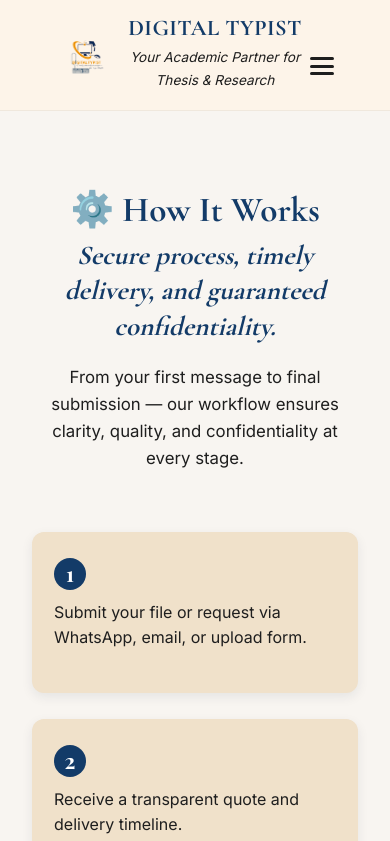
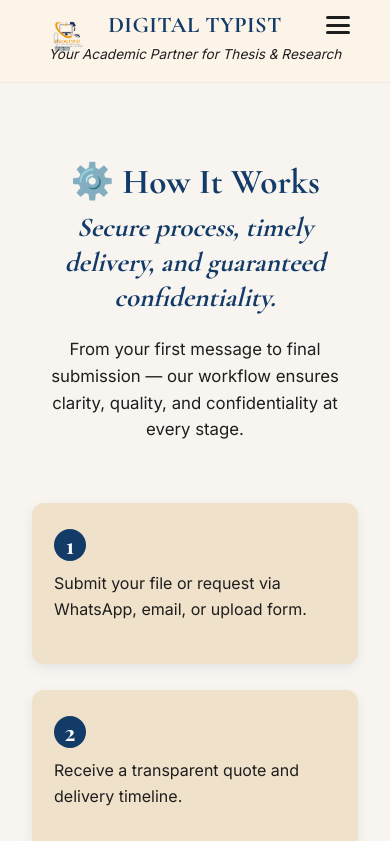
Before and after one commit to digital-typist/digital-typist-lts, a Next.js app: page /process in a window 390 px wide. Shown: the top 841 px of the page. Built offline with nearby package versions, Linux system fonts and the light colour scheme.

Commit message:
Update header.css

```diff
--- a/src/app/css/header.css
+++ b/src/app/css/header.css
@@ -117,42 +117,41 @@
 
 /* ===== RESPONSIVE ===== */
 @media (max-width: 768px) {
-
-    /* === MOBILE STRUCTURE === */
     .topRow {
         display: flex;
         align-items: center;
         justify-content: space-between;
-        padding: 8px 16px;
+        padding: 6px 16px;
         position: relative;
         flex-wrap: nowrap;
+        width: 100%;
     }
 
-    /* --- Left: Logo --- */
+    /* logo left */
     .logoBlock {
-        position: relative;
         order: 1;
         flex: 0 0 auto;
     }
 
     .siteLogo {
-        width: 64px;
+        width: 58px;
         height: auto;
     }
 
-    /* --- Center: Brand Name --- */
+    /* title center */
     .brandBlock {
         order: 2;
-        flex: 1;
+        flex: 1 1 auto;
         text-align: center;
     }
 
     .brandName {
         font-size: 1.4rem;
-        margin-bottom: 0;
+        margin: 0;
+        line-height: 1.2;
     }
 
-    /* --- Right: Menu --- */
+    /* menu right */
     .menuToggle {
         order: 3;
         flex: 0 0 auto;
@@ -164,8 +163,6 @@
         background: transparent;
         border: none;
         cursor: pointer;
-        position: relative;
-        z-index: 2002;
     }
 
     .menuToggle .bar {
@@ -188,17 +185,19 @@
         transform: rotate(-45deg) translate(4px, -5px);
     }
 
-    /* === SECOND ROW: Tagline === */
+    /* second row: tagline centered */
     .tagline {
         display: block;
         text-align: center;
         font-size: 0.85rem;
         font-style: italic;
         color: var(--text);
-        margin: 4px 0 6px;
+        margin-top: 4px;
+        margin-bottom: 6px;
+        width: 100%;
     }
 
-    /* === FULLSCREEN OVERLAY MENU === */
+    /* nav overlay */
     .navRow {
         display: none;
     }
```
